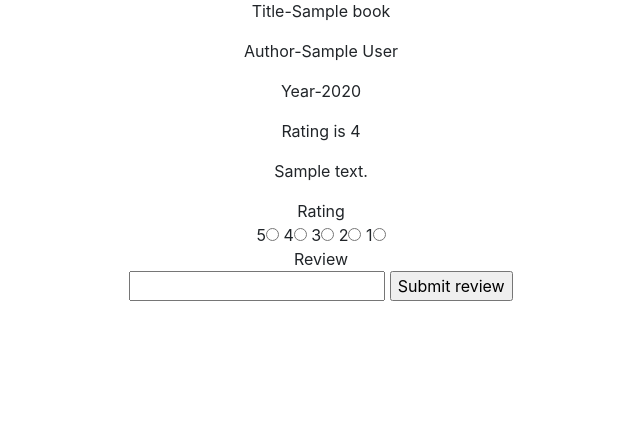
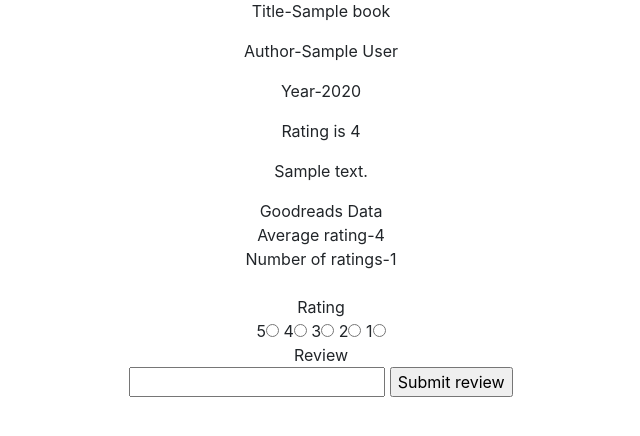
Before and after one commit to jewelnaresh/Books, a Flask app: template templates/book.html in a window 1280 px wide. Shown: the part 153-589 px from the top of the page, without its empty margins (319-959 px from the left). Run offline with Flask 2, Linux system fonts and the light colour scheme; the template is opened without the code that fills it: most values are stand-ins (such as "Sample title", 1, 10 or a date in 2020); some libraries are stand-ins or nearby versions.

Commit message:
integrate goodreads api

```diff
--- a/application.py
+++ b/application.py
@@ -1,4 +1,5 @@
 import os
+import requests
 
 from flask import Flask, session, render_template, request, redirect
 from flask_session import Session
@@ -127,7 +128,12 @@
     # query the database for book and review details and display it to the user
     book = db.execute("SELECT id, isbn, title ,author, year FROM books WHERE id= :book_id", {"book_id": book_id}).fetchone()
     reviews = db.execute("SELECT rating, review FROM reviews WHERE book_id= :book_id", {"book_id": book_id}).fetchall()
-    return render_template("book.html", book=book, reviews=reviews)
+
+    # get the goodreads data
+    KEY = "1nstTnBgfGhKbOwVncSc0Q"
+    goodreads = requests.get("https://www.goodreads.com/book/review_counts.json", params={"key": KEY, "isbns": book.isbn})
+    g = goodreads.json()
+    return render_template("book.html", book=book, reviews=reviews, gr=g)
 
 @app.route("/review")
 def review():
--- a/templates/book.html
+++ b/templates/book.html
@@ -19,6 +19,12 @@
 </div>
 {%endfor%}
 
+<div>
+    Goodreads Data <br>
+    Average rating-{{gr["books"][0]["average_rating"]}} <br>
+    Number of ratings-{{gr["books"][0]["work_ratings_count"]}} <br><br>
+</div>
+
 <form action="/review" method="GET">
     Rating<br>
     5<input type="radio" name="rating" value="5">
```
